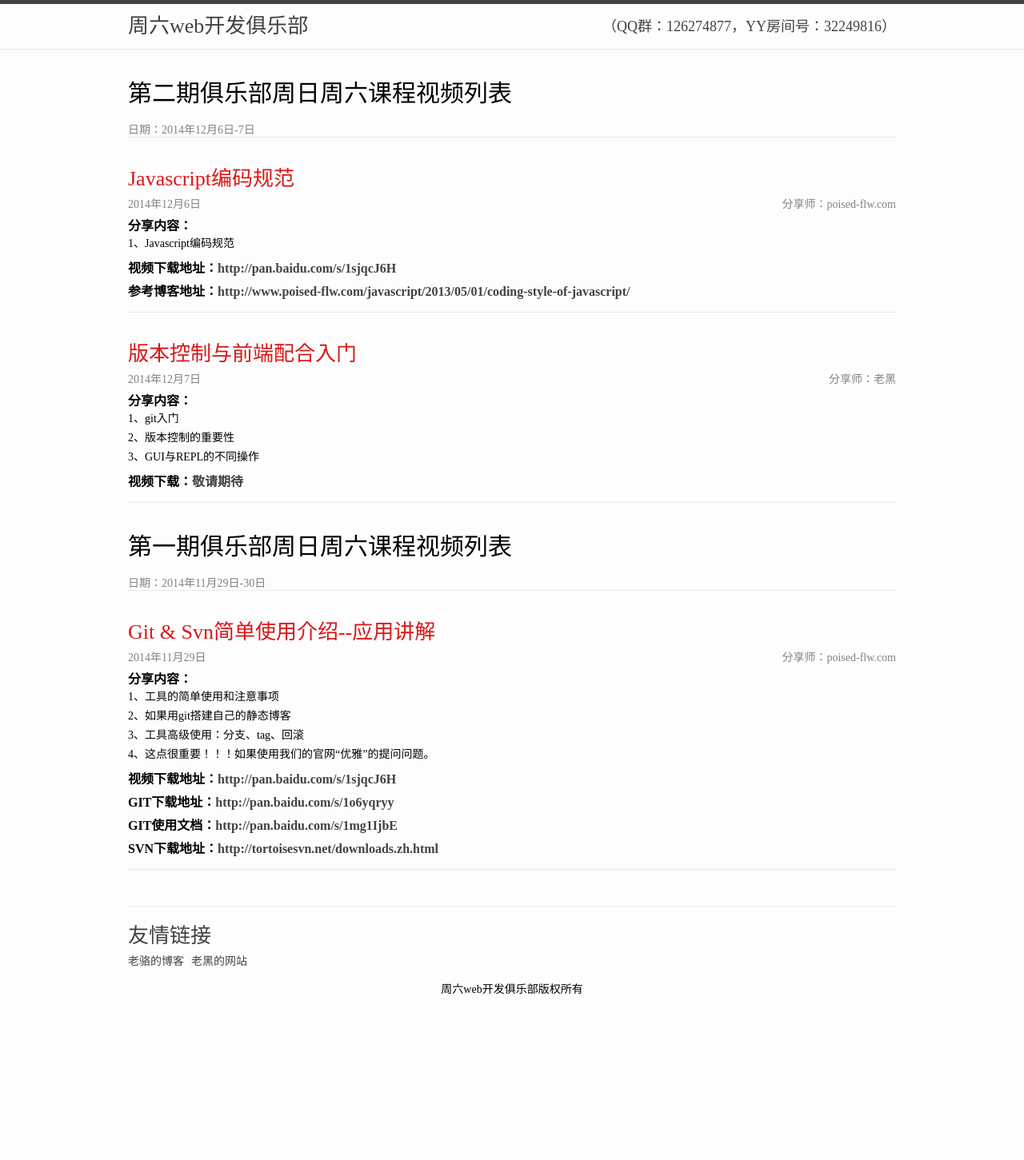
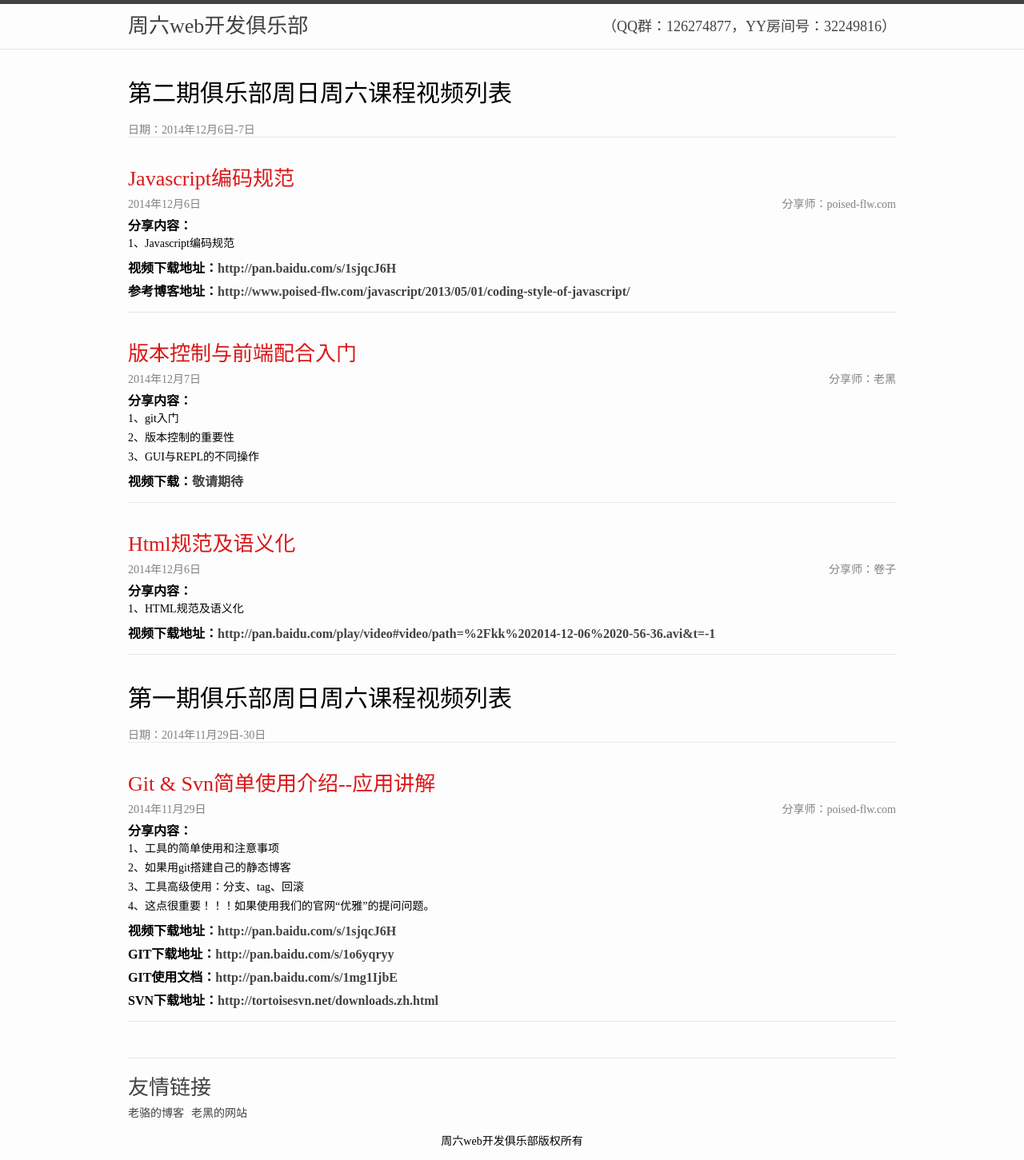
Before and after one commit to satWeb/satWeb.github.io, a Jekyll site: the page built from lessons.html, in a window 1280 px wide. Shown: the whole page at 80% size. Built offline with Jekyll 4.4.1, drawn with Linux system fonts in a browser that asks for light colours; Markdown is read by kramdown in place of the engine named in the settings; comment, search, counter and statistics services are not loaded; before the commit the page ends 1261 px from its top, so only the background shows below that.

Commit message:
Update lessons.html

```diff
--- a/lessons.html
+++ b/lessons.html
@@ -42,6 +42,19 @@ title: 周六web前端开发俱乐部课程列表
             </div>
         </div>
     </div>
+    <div class="site-lessons-list">
+        <div class="site-lessons-item">
+                <div class="name">Html规范及语义化</div>
+                <div class="date">2014年12月6日<span>分享师：卷子</span></div>
+                <div class="detail">
+                    <strong>分享内容：</strong>
+                    <p>1、HTML规范及语义化</p>
+                <div class="download">视频下载地址：<a href="http://pan.baidu.com/play/video#video/path=%2Fkk%202014-12-06%2020-56-36.avi&t=-1">http://pan.baidu.com/play/video#video/path=%2Fkk%202014-12-06%2020-56-36.avi&t=-1</a></div>
+
+            </div>
+        </div>
+
+    </div>
     <div class="site-lessons">
         <h3>第一期俱乐部周日周六课程视频列表</h3>
         <div class="site-lessons-date">日期：2014年11月29日-30日</div>
```
